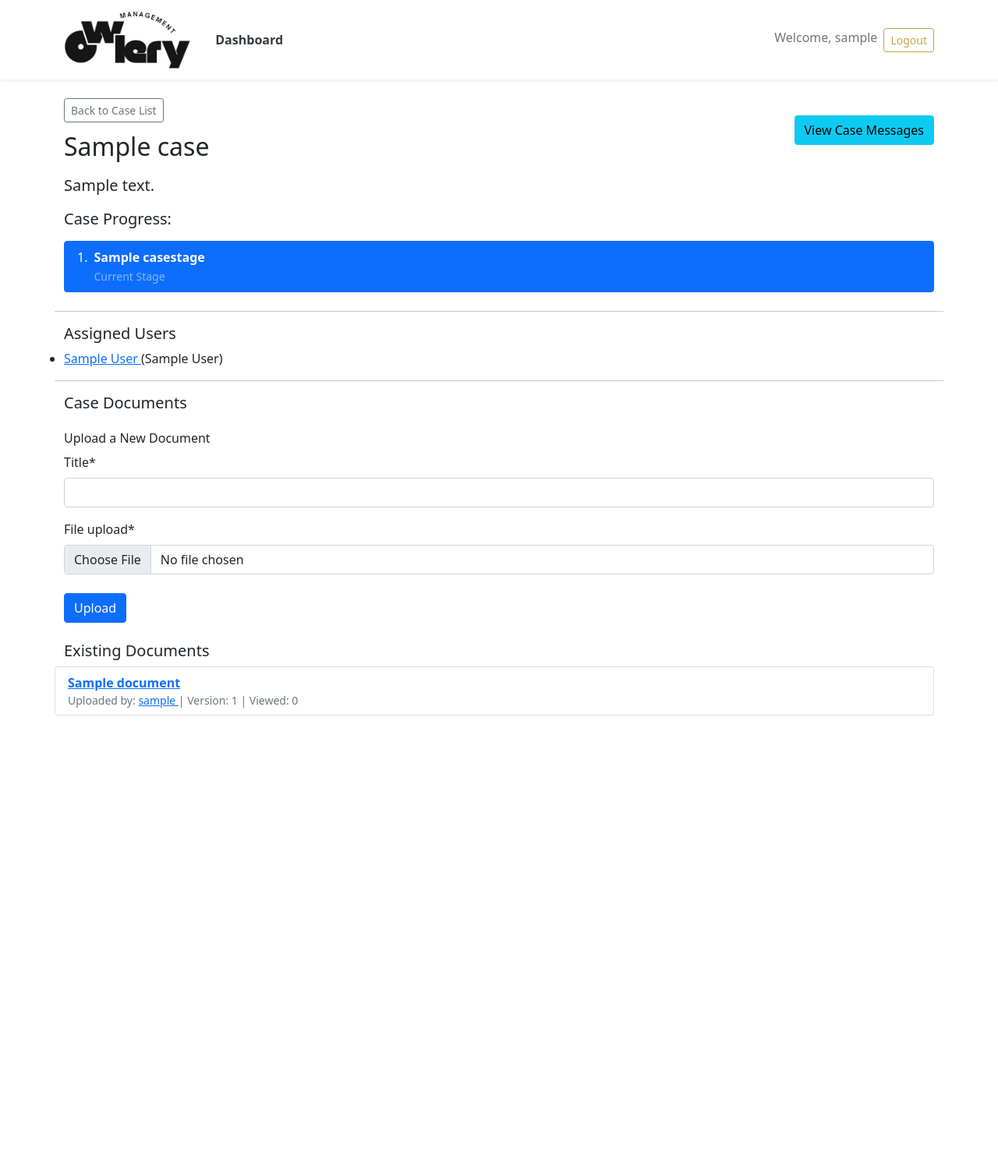
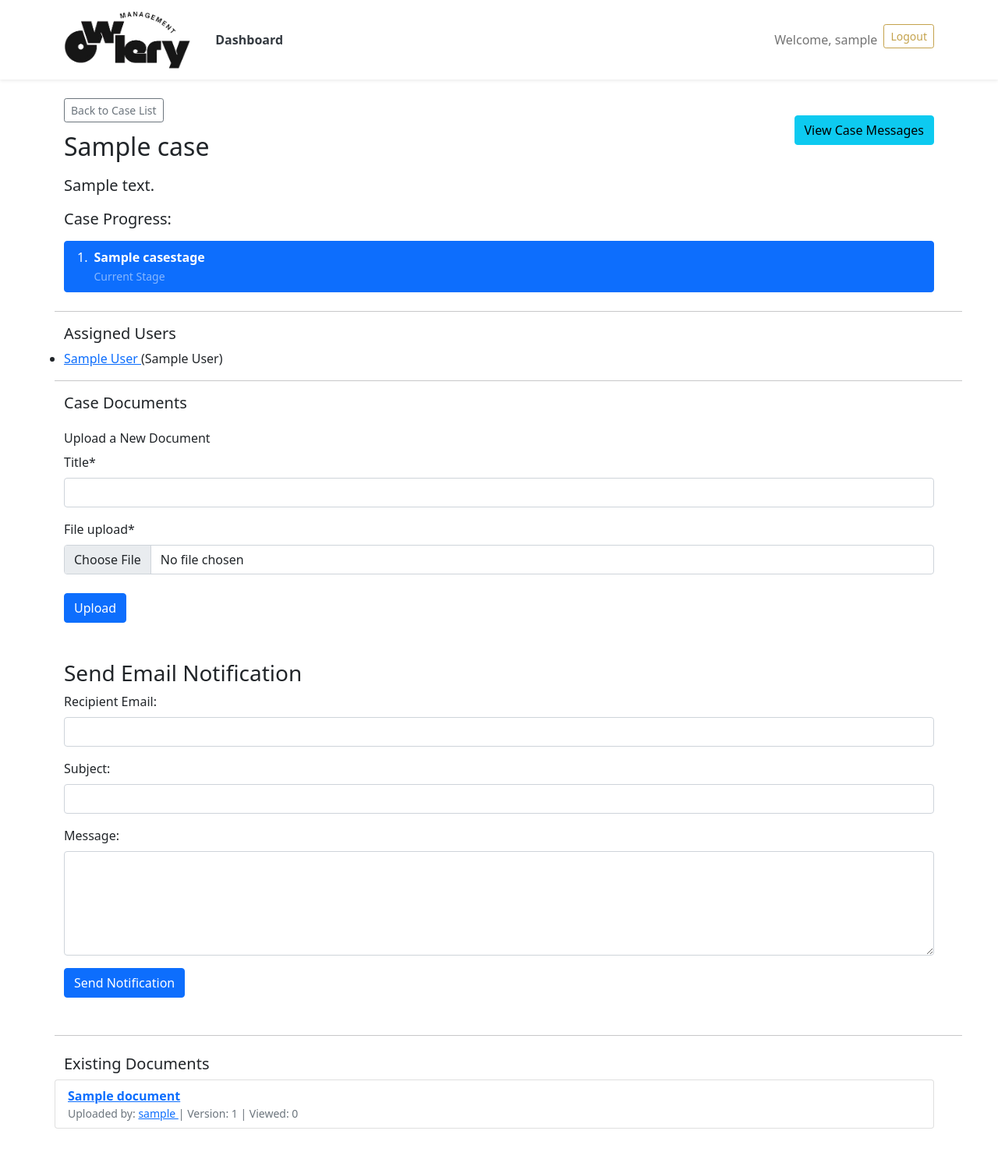
Before and after one commit to susanachavez02/owlerymanagement, a Django app: page /cases/1/ in a window 1280 px wide. Shown: the whole page at 78% size. Before the commit the page ends 918 px from the top, so only its background shows below. Run offline with Django 5.2, Linux system fonts and the light colour scheme; a user stored in the database is signed in; tables that the repository leaves empty hold one stand-in row (values such as "Sample post"); data that the repository does not hold is empty; some libraries are stand-ins or nearby versions.

Commit message:
email notification base

```diff
--- a/communication/urls.py
+++ b/communication/urls.py
@@ -7,4 +7,5 @@
     # URL for the message thread for a specific case
     # e.g., /messages/case/1/
     path('case/<int:case_pk>/', views.case_messaging_view, name='case-messaging'),
+    path('case/send-notification/<int:case_id>/', views.send_case_notification, name='send_case_notification'),
 ]
--- a/owleryconfig/settings.py
+++ b/owleryconfig/settings.py
@@ -162,3 +162,6 @@
 
 # URL to redirect to after a successful login
 LOGIN_REDIRECT_URL = '/users/dashboard/'
+
+# For development (prints emails to your terminal)
+EMAIL_BACKEND = 'django.core.mail.backends.console.EmailBackend'
--- a/templates/base.html
+++ b/templates/base.html
@@ -4,7 +4,7 @@
 <head>
     <meta charset="utf-8">
     <meta name="viewport" content="width=device-width, initial-scale=1">
-
+    <link href="https://cdn.jsdelivr.net/npm/bootstrap@4.6.2/dist/css/bootstrap.min.css" rel="stylesheet">
     <link href="https://cdn.jsdelivr.net/npm/bootstrap@5.1.3/dist/css/bootstrap.min.css"
           rel="stylesheet"
           integrity="sha384-1BmE4kWBq78iYhFldvKuhfTAU6auU8tT94WrHftjDbrCEXSU1oBoqyl2QvZ6jIW3"
--- a/templates/cases/case_detail.html
+++ b/templates/cases/case_detail.html
@@ -87,14 +87,36 @@
     {% csrf_token %}
     {{ upload_form|crispy }}
     <button type="submit" name="upload_document" class="btn btn-primary mt-2">Upload</button>
+  {# ...omitted code for upload form... #}
   </form>
 
+  <h3 class="mt-4">Send Email Notification</h3>
+
+  <form action="{% url 'communication:send_case_notification' case_id=case.id %}" method="POST" class="mb-4">
+
+      {% csrf_token %}
+      <div class="form-group">
+          <label for="recipient_email">Recipient Email:</label>
+          <input type="email" id="recipient_email" name="recipient_email" class="form-control" required>
+      </div>
+      <div class="form-group">
+          <label for="subject">Subject:</label>
+          <input type="text" id="subject" name="subject" class="form-control" required>
+      </div>
+      <div class="form-group">
+          <label for="message">Message:</label>
+          <textarea id="message" name="message" class="form-control" rows="5" required></textarea>
+      </div>
+      <button type="submit" class="btn btn-primary">Send Notification</button>
+  </form>
+
+  <hr class="my-4">
 
 
   {# --- 7. Document List --- #}
-  {# Re-added heading in case Time Tracking section isn't shown #}
   <h5>Existing Documents</h5>
-  <div class="list-group">
+
+  <div class="list-group mb-5">
     {% for doc in documents %}
       {# Use div for layout, allowing button placement #}
       <div class="list-group-item d-flex justify-content-between align-items-center flex-wrap gap-2"> {# Added flex-wrap and gap #}
@@ -126,4 +148,6 @@
     {% endfor %}
   </div>
 
+
+
 {% endblock %}
--- a/templates/communication/case_messaging.html
+++ b/templates/communication/case_messaging.html
@@ -32,4 +32,6 @@
     <button type="submit" class="btn btn-success mt-2">Send Message</button>
   </form>
 
+
+
 {% endblock %}
```
Also changed, not shown: communication/views.py (+61 -0 lines). Lines whose indentation alone changed are shown as unchanged.
